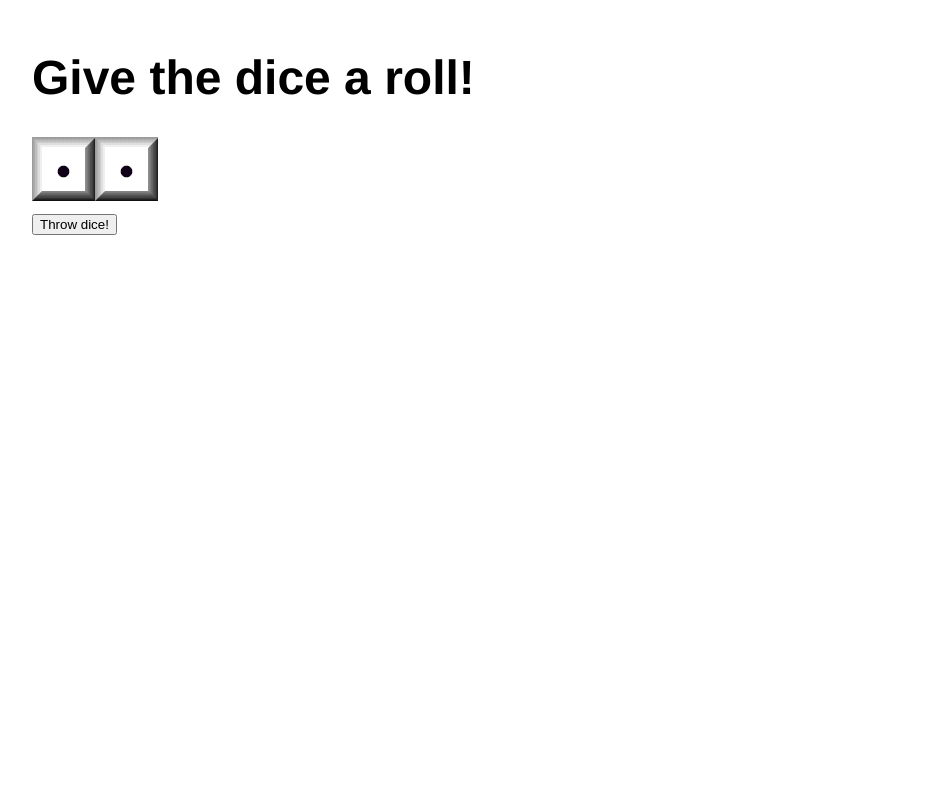
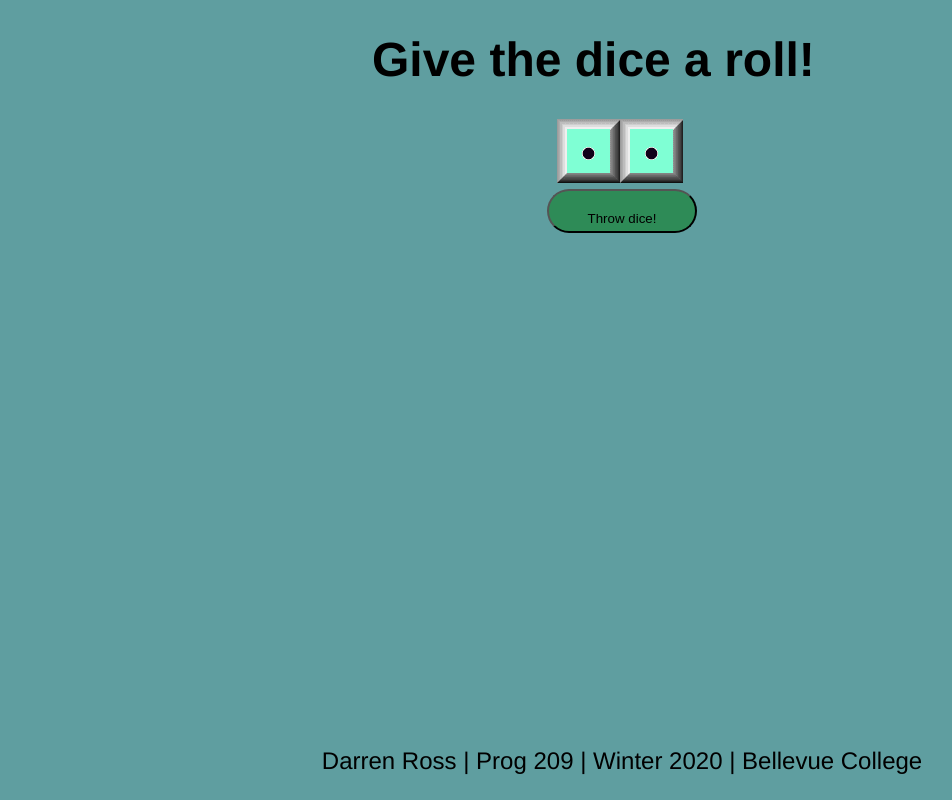
Before and after one commit to BCDross/FirstGit, a plain HTML site: page index.html in a window 1280 px wide. Shown: the whole page, without its empty margins (18-970 px from the left). Drawn offline with Linux system fonts and the light colour scheme.

Commit message:
Updated CSS and HTML content.

```diff
--- a/index.css
+++ b/index.css
@@ -1,5 +1,47 @@
  body {
-    margin: 50px;
+    margin: auto;
     font-family: Helvetica, sans-serif;
     font-size: 150%;
+    width: 500px;
+    background-color: cadetblue;
 }
+
+img{
+    background-color: aquamarine;
+    text-align: center;
+    margin: 0 auto;
+}
+
+div{
+    margin: auto;
+}
+
+#dice{
+    margin: 0 auto;
+    width: 175px;
+    padding-left: 45px;
+}
+
+#button{
+    width: 175px;
+    text-align: center;
+    margin:0 auto;
+}
+
+input{
+    border-radius: 25px;
+    background: seagreen;
+    padding: 20px;
+    width: 150px;
+    height: 20px;
+    margin: 0 auto;
+    text-align: center;
+}
+
+footer{
+    position: fixed;
+    left: 0;
+    bottom: 25px;
+    width: 100%;
+    text-align: center;
+}
--- a/index.html
+++ b/index.html
@@ -11,11 +11,17 @@
 <body>
 <h1>Give the dice a roll!</h1>
 
+<div id="dice">
 <img src="images/d1.gif" name="mydice1" id="mydice1"><img src="images/d1.gif" name="mydice2" id="mydice2">
+</div>
 
 <form>
+    <div id="button">
 <input type="button" value="Throw dice!" onClick="throwdice1(), delaythrow2();">
+</div>
 </form>
 </body>
 
+<footer>Darren Ross | Prog 209 | Winter 2020 | Bellevue College</footer>
+
 </html>
```
Also changed, not shown: 1 other file.
